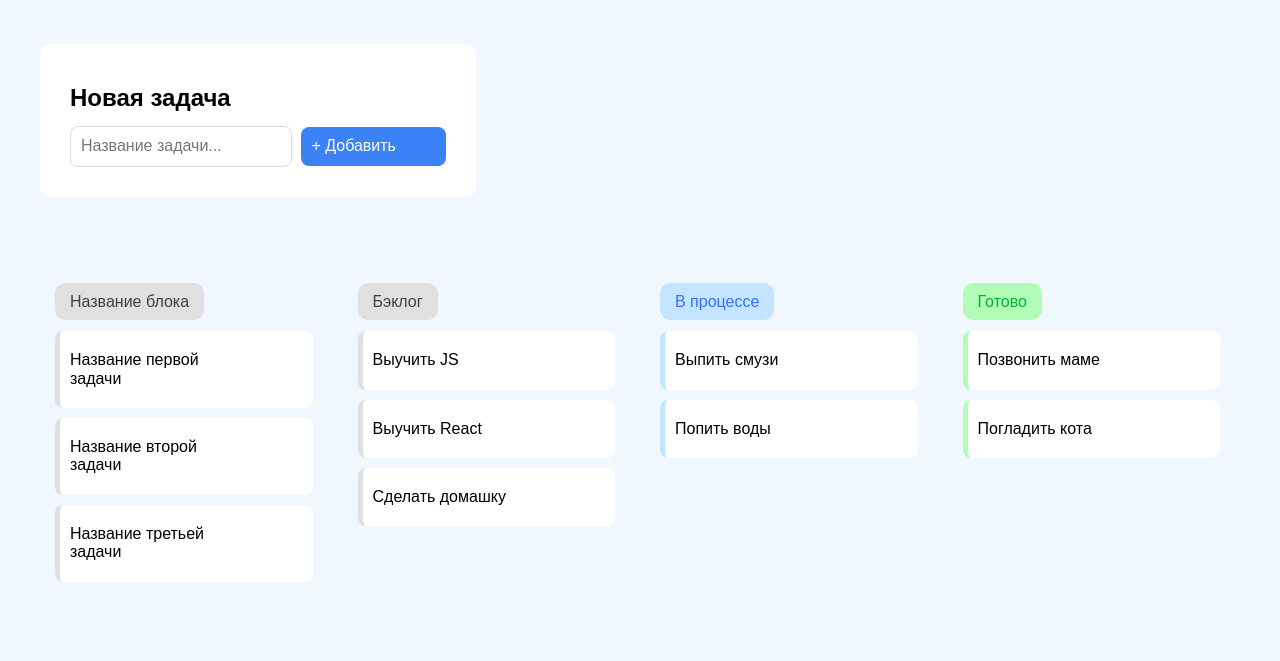
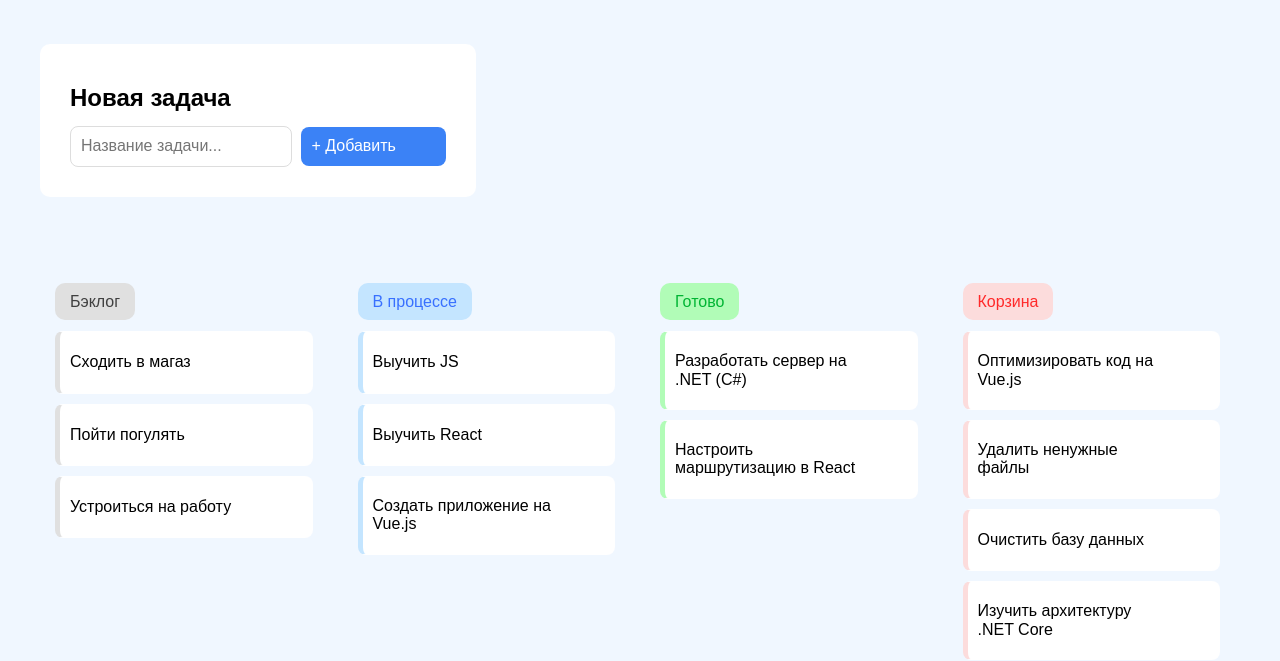
Before and after one commit to FallenSeverlay/fallenseverlay.github.io, a plain HTML site: page index.html in a window 1280 px wide. Shown: the part 73-734 px from the top of the page. Drawn offline with nearby package versions, Linux system fonts and the light colour scheme.

Commit message:
feat: added presenter which handles main logic

```diff
--- a/css/style.css
+++ b/css/style.css
@@ -40,6 +40,7 @@ h1 {
 	border-radius: 8px;
 	padding: 10px 50px 10px 10px;
 	cursor: pointer;
+	text-align: center;
 }
 
 .columns {
@@ -74,7 +75,19 @@ ul {
 	background-color: #fff;
 	border-radius: 8px;
 	margin: 10px 10px 10px 5px;
-	padding: 20px 100px 20px 10px;
+	padding: 20px 20px 20px 10px;
+	display: flex;
+	align-items: center;
+	justify-content: space-between;
+	background-color: white;
+	transition: box-shadow 0.2s ease, border 0.2s ease;
+  	border: 1px solid transparent;
+}
+
+.item:hover {
+	border: 1px solid #a5c4ff;
+	box-shadow: 0 2px 8px rgba(66, 133, 244, 0.2);
+	background-color: #f8fbff;
 }
 
 .title {
@@ -101,39 +114,79 @@ ul {
 	border-left: 5px solid #e0e0e0
 }
 
-.progress .title {
+.backlog .item:hover {
+	border: 1px solid #999;
+	box-shadow: 0 2px 8px rgba(160, 160, 160, 0.2);
+	background-color: #f3f3f3;
+}
+
+.processing .title {
 	background-color: #c4e5ff;
 	color: #3870ff;
 }
 
-.progress .item {
+.processing .item {
 	border-left: 5px solid #c4e5ff
 }
 
-.ready .title {
+.processing .item:hover {
+	border: 1px solid #84c5ff;
+	box-shadow: 0 2px 8px rgba(132, 197, 255, 0.3);
+	background-color: #eaf6ff;
+}
+
+.done .title {
 	background-color: #b1fcb7;
 	color: #00b533;
 }
 
-.ready .item {
+.done .item {
 	border-left: 5px solid #b1fcb7
 }
 
-.trash .title {
+.done .item:hover {
+	border: 1px solid #7fe887;
+	box-shadow: 0 2px 8px rgba(127, 232, 135, 0.3);
+	background-color: #e7fdf0;
+}
+
+.basket .title {
 	background-color: #fcdcdc;
 	color: #ff2929;
 }
 
-.trash .item {
+.basket .item {
 	border-left: 5px solid #fcdcdc
 }
 
+.basket .item:hover {
+	border: 1px solid #ff6b6b;
+	box-shadow: 0 2px 8px rgba(255, 107, 107, 0.3);
+	background-color: #fff0f0;
+}
+
 .delete-button {
+	padding: 20px 20px 20px 10px;
+	margin: 10px 10px 10px 5px;
+	width: calc(100% - 15px);
+	box-sizing: border-box;
 	background-color: #d66d6d;
 	color: white;
 	border: none;
 	border-radius: 8px;
-	padding: 15px 100px 15px 100px;
-	margin: 0px 0px 0px 20px;
-	cursor: pointer;
+	font-size: 16px;
+	text-align: left;
 }
+
+.task-edit-button {
+	opacity: 0;
+	background-color: transparent;
+	border: none;
+	pointer-events: none;
+	transition: opacity 0.2s ease;
+}
+
+.item:hover .task-edit-button {
+	opacity: 1;
+	pointer-events: auto;
+}
--- /dev/null
+++ b/src/const.js
@@ -0,0 +1,15 @@
+const Status = {
+    BACKLOG: `backlog`,
+    PROCESSING: `processing`,
+    DONE: `done`,
+    BASKET: `basket`
+};
+
+const StatusLabel = {
+    [Status.BACKLOG]: `Бэклог`,
+    [Status.PROCESSING]: `В процессе`,
+    [Status.DONE]: `Готово`,
+    [Status.BASKET]: `Корзина`
+};
+
+export {Status, StatusLabel};
--- a/src/main.js
+++ b/src/main.js
@@ -1,8 +1,7 @@
 import HeaderComponent from './view/header-component.js';
 import FormAddTaskComponent from './view/form-add-task-component.js';
-import TaskListComponent from './view/task-list-component.js';
-import TaskListColumnComponent from './view/task-list-column-component.js';
-import TaskListItemComponent from './view/task-list-item-component.js';
+import TasksModel from './model/task-model.js';
+import TasksBoardPresenter from './presenter/tasks-board-presenter.js';
 import {render, RenderPosition} from './render.js';
 
 
@@ -11,48 +10,13 @@ const formContainer = document.querySelector('.task-container');
 const todoListContainer = document.querySelector('.todo-list');
 
 
-const taskList = new TaskListComponent();
+const tasksModel = new TasksModel();
+const tasksBoardPresenter = new TasksBoardPresenter({
+    boardContainer: todoListContainer,
+    tasksModel,
+});
 
 render(new HeaderComponent(), bodyContainer, RenderPosition.BEFOREBEGIN);
 render(new FormAddTaskComponent(), formContainer);
-render(taskList, todoListContainer);
 
-
-const columns = [
-    {
-        "Name": "Название блока",
-        "Class": "test",
-        "Items": ["Название первой задачи", "Название второй задачи", "Название третьей задачи"]
-    },
-    {
-        "Name": "Бэклог",
-        "Class": "backlog",
-        "Items": ["Выучить JS", "Выучить React", "Сделать домашку"]
-    },
-    {
-        "Name": "В процессе",
-        "Class": "progress",
-        "Items": ["Выпить смузи", "Попить воды"]
-    },
-    {
-        "Name": "Готово",
-        "Class": "ready",
-        "Items": ["Позвонить маме", "Погладить кота"]
-    },
-    {
-        "Name": "Корзина",
-        "Class": "trash",
-        "Items": ["Сходить погулять", "Прочитать Войну и Мир"]
-    }
-];
-
-
-columns.forEach(element => {
-    const column = new TaskListColumnComponent(element.Class, element.Name);
-    render(column, taskList.getElement());
-
-    const columnContainer = column.getElement().querySelector('.' + column.className + '__inner');
-    element.Items.forEach(item => {
-        render(new TaskListItemComponent(item), columnContainer);
-    });
-});
+tasksBoardPresenter.init();
--- /dev/null
+++ b/src/mock/task.js
@@ -0,0 +1,62 @@
+export const tasks = [
+	{
+		id: "1",
+		title: "Сходить в магаз",
+		status: "backlog",
+	},
+	{
+		id: "2",
+		title: "Пойти погулять",
+		status: "backlog",
+	},
+	{
+		id: "3",
+		title: "Устроиться на работу",
+		status: "backlog",
+	},
+	{
+		id: "4",
+		title: "Выучить JS",
+		status: "processing",
+	},
+	{
+		id: "5",
+		title: "Выучить React",
+		status: "processing",
+	},
+	{
+		id: "6",
+		title: "Создать приложение на Vue.js",
+		status: "processing",
+	},
+	{
+		id: "7",
+		title: "Разработать сервер на .NET (C#)",
+		status: "done",
+	},
+	{
+		id: "8",
+		title: "Настроить маршрутизацию в React",
+		status: "done",
+	},
+	{
+		id: "9",
+		title: "Оптимизировать код на Vue.js",
+		status: "basket",
+	},
+	{
+		id: "10",
+		title: "Удалить ненужные файлы",
+		status: "basket",
+	},
+	{
+		id: "11",
+		title: "Очистить базу данных",
+		status: "basket",
+	},
+	{
+		id: "12",
+		title: "Изучить архитектуру .NET Core",
+		status: "basket",
+	}
+];
--- /dev/null
+++ b/src/model/task-model.js
@@ -0,0 +1,9 @@
+import {tasks} from '../mock/task.js';
+
+export default class TaskModel {
+    #boardtasks = tasks;
+
+    getTasks() {
+        return this.#boardtasks;
+    }
+}
--- /dev/null
+++ b/src/presenter/tasks-board-presenter.js
@@ -0,0 +1,41 @@
+import TaskListComponent from '../view/task-list-component.js';
+import TaskListColumnComponent from '../view/task-list-column-component.js';
+import TaskListItemComponent from '../view/task-list-item-component.js';
+import TaskListDeleteButtonComponent from '../view/task-list-delete-button-component.js';
+import {Status, StatusLabel} from '../const.js';
+import {render} from '../render.js';
+
+export default class TasksBoardPresenter {
+    #boardContainer = null;
+    #tasksModel = null;
+    #taskListComponent = new TaskListComponent();
+
+    constructor({boardContainer, tasksModel}) {
+        this.#boardContainer = boardContainer;
+        this.#tasksModel = tasksModel;
+    }
+
+    init() {
+        this.boardTasks = [...this.#tasksModel.getTasks()];
+
+        render(this.#taskListComponent, this.#boardContainer);
+        for (const [status, label] of Object.entries(StatusLabel)) {
+            const columnComponent = new TaskListColumnComponent(status, label);
+            render(columnComponent, this.#taskListComponent.getElement());
+
+            const columnContainer = columnComponent.getElement().querySelector('.' + columnComponent.className + '__inner');
+            for (let j = 0; j < this.boardTasks.length; j++) {
+                if (this.boardTasks[j].status == status)
+                {
+                    const taskComponent = new TaskListItemComponent({task: this.boardTasks[j]});
+                    render(taskComponent, columnContainer);
+                }
+            }
+
+            if (status == Status.BASKET)
+            {
+                render(new TaskListDeleteButtonComponent(), columnContainer);
+            }
+        }
+    }
+}
--- /dev/null
+++ b/src/view/task-list-delete-button-component.js
@@ -0,0 +1,26 @@
+import {createElement} from "../render.js";
+
+
+function createTaskListDeleteButtonComponentTemplate() {
+    return `<button class="delete-button">✕ Очистить</button>`
+}
+
+export default class TaskListDeleteButtonComponent {
+  getTemplate() {
+    return createTaskListDeleteButtonComponentTemplate();
+  }
+
+
+  getElement() {
+    if (!this.element) {
+      this.element = createElement(this.getTemplate());
+    }
+
+    return this.element;
+  }
+
+
+  removeElement() {
+    this.element = null;
+  }
+}
--- a/src/view/task-list-item-component.js
+++ b/src/view/task-list-item-component.js
@@ -1,21 +1,25 @@
 import {createElement} from "../render.js";
 
 
-function createTaskListItemComponentTemplate(name) {
+function createTaskListItemComponentTemplate(task) {
+  const {title, status} = task;
     return (
-        `<li class="item">${name}</li>`
+        `<li class="item">
+          <span class="task-title">${title}</span>
+          <button aria-label="Изменить" class="task-edit-button" type="button" title="Изменить">✏️</button>
+        </li>`
       );
 }
 
 
 export default class TaskListItemComponent {
-  constructor(name) {
-    this.name = name;
+  constructor({task}) {
+    this.task = task;
     this.element = null;
   }
 
   getTemplate() {
-    return createTaskListItemComponentTemplate(this.name);
+    return createTaskListItemComponentTemplate(this.task);
   }
 
 
```
